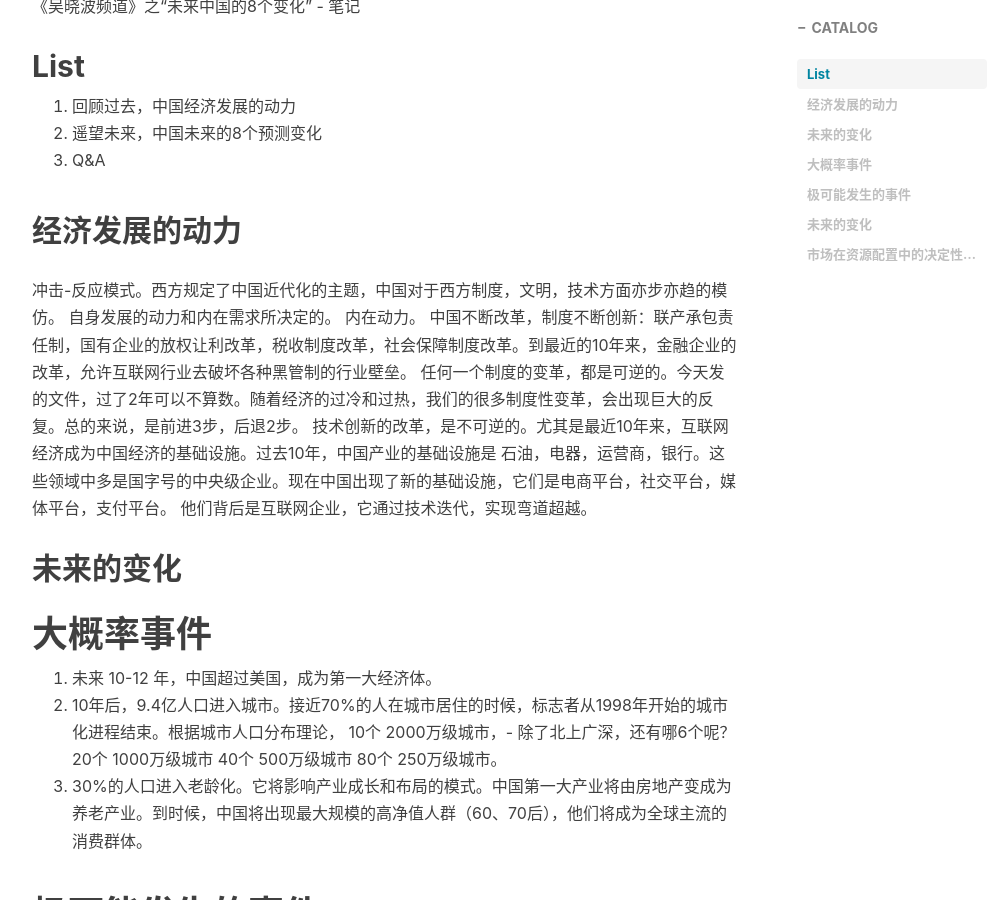
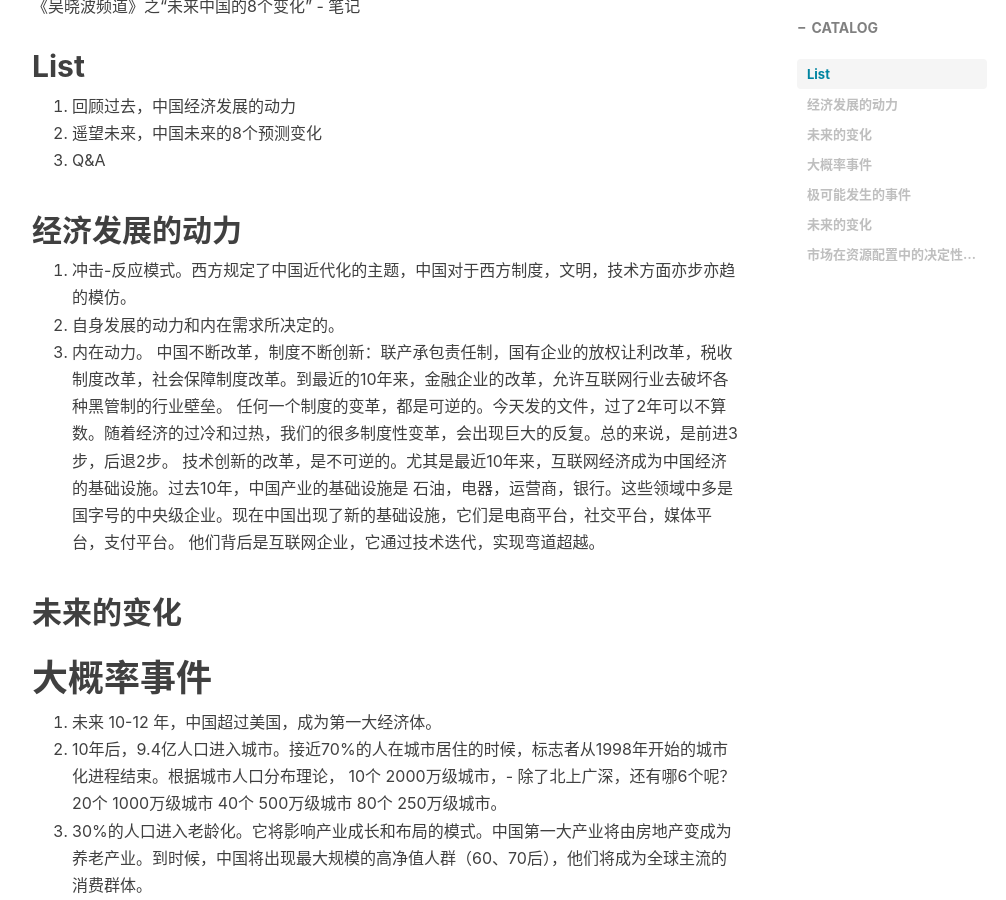
Before and after one commit to MapleLaker/MapleLaker.github.io, a Jekyll site: the page built from _posts/2017-10-18-思考未来.md, in a window 1280 px wide and 900 px high, scrolled down 514 px. Shown: the whole window, without its empty margins (233-1239 px from the left). Built offline with Jekyll 4.4.1, drawn with Linux system fonts in a browser that asks for light colours; nearby versions of some CDN libraries; comment, search, counter and statistics services are not loaded; part of the change alters nothing that is shown.

```diff
--- a/_posts/2017-10-18-思考未来.md
+++ b/_posts/2017-10-18-思考未来.md
@@ -15,9 +15,9 @@ tags:
 3. Q&A
 
 ## 经济发展的动力
-冲击-反应模式。西方规定了中国近代化的主题，中国对于西方制度，文明，技术方面亦步亦趋的模仿。
-自身发展的动力和内在需求所决定的。
-内在动力。
+1. 冲击-反应模式。西方规定了中国近代化的主题，中国对于西方制度，文明，技术方面亦步亦趋的模仿。
+2. 自身发展的动力和内在需求所决定的。
+3. 内在动力。
 中国不断改革，制度不断创新：联产承包责任制，国有企业的放权让利改革，税收制度改革，社会保障制度改革。到最近的10年来，金融企业的改革，允许互联网行业去破坏各种黑管制的行业壁垒。
 任何一个制度的变革，都是可逆的。今天发的文件，过了2年可以不算数。随着经济的过冷和过热，我们的很多制度性变革，会出现巨大的反复。总的来说，是前进3步，后退2步。
 技术创新的改革，是不可逆的。尤其是最近10年来，互联网经济成为中国经济的基础设施。过去10年，中国产业的基础设施是 石油，电器，运营商，银行。这些领域中多是国字号的中央级企业。现在中国出现了新的基础设施，它们是电商平台，社交平台，媒体平台，支付平台。 他们背后是互联网企业，它通过技术迭代，实现弯道超越。
```
